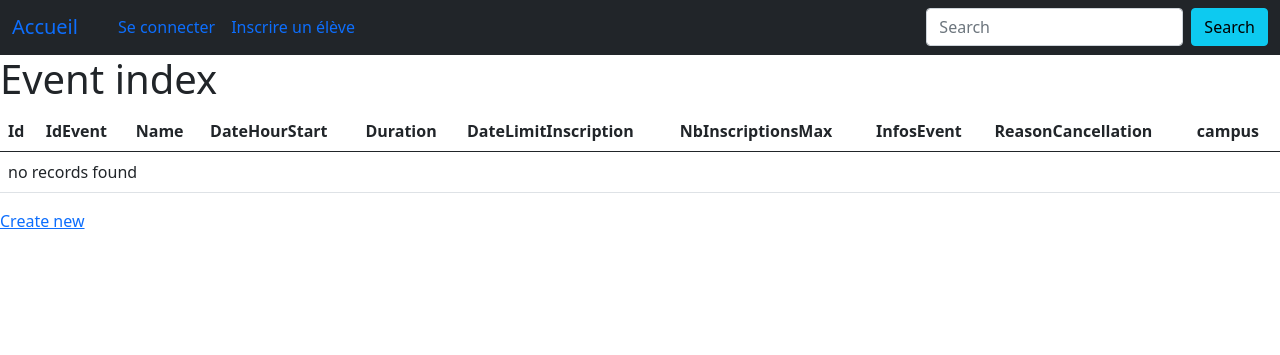
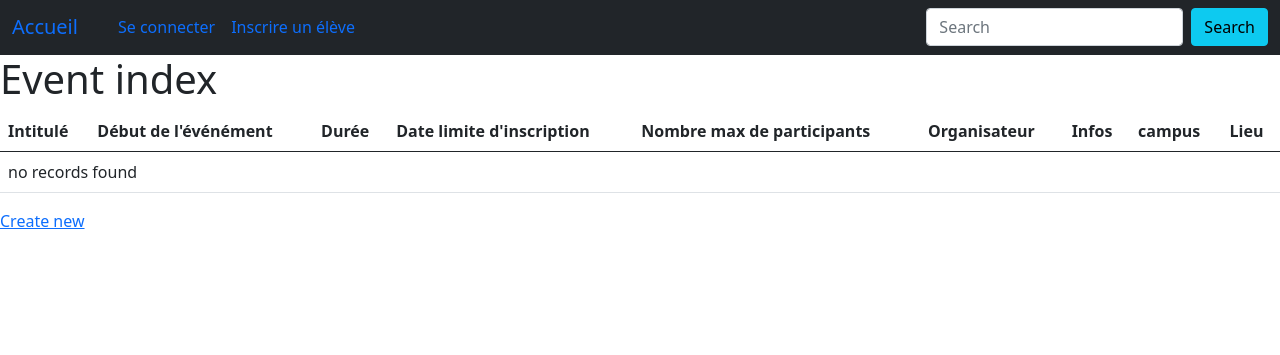
Before and after one commit to MarionC-Eni/Sortir.com, a Symfony app: template templates/event/index.html.twig in a window 1280 px wide. Shown: the part 57-412 px from the top of the page. Run offline with Twig, Linux system fonts and the light colour scheme; the template is opened without the code that fills it, so the values that code supplies are empty; some libraries are stand-ins or nearby versions.

Commit message:
ajout de location + campus + organisateur dans le tableau de la liste des sorties (index).

```diff
--- a/src/Entity/Location.php
+++ b/src/Entity/Location.php
@@ -148,4 +148,10 @@ class Location
 
         return $this;
     }
+
+    public function __toString()
+    {
+        return (string) $this->id;
+    }
+
 }
--- a/templates/event/index.html.twig
+++ b/templates/event/index.html.twig
@@ -5,37 +5,92 @@
 {% block body %}
     <h1>Event index</h1>
 
+{#    <form method="GET">#}
+{#        {{ form_start(form) }}#}
+
+{#        {{ form_row(form.campus) }}#}
+
+{#        <button type="submit">Filtrer par campus</button>#}
+
+{#        {{ form_end(form) }}#}
+{#    </form>#}
+
+    {# Créez un formulaire ou une liste déroulante pour sélectionner le campus #}
+{#    <form method="GET">#}
+{#        <label for="campus">Filtrer les sorties :</label>#}
+{#        <select name="campus" id="campus">#}
+{#            <option value="">Tous les campus</option>#}
+{#            {% for campus in campus %}#}
+{#                <option value="{{ campus.id }}">{{ campus.name }}</option>#}
+{#            {% endfor %}#}
+{#        </select>#}
+{#        <button type="submit">Filtrer</button>#}
+{#    </form>#}
+
+
     <table class="table">
         <thead>
             <tr>
-                <th>Id</th>
-                <th>IdEvent</th>
-                <th>Name</th>
-                <th>DateHourStart</th>
-                <th>Duration</th>
-                <th>DateLimitInscription</th>
-                <th>NbInscriptionsMax</th>
-                <th>InfosEvent</th>
-                <th>ReasonCancellation</th>
+{#                <th>Id</th>#}
+{#                <th>IdEvent</th>#}
+                <th>Intitulé</th>
+                <th>Début de l'événément</th>
+                <th>Durée</th>
+                <th>Date limite d'inscription</th>
+                <th>Nombre max de participants</th>
+                <th>Organisateur</th>
+                <th>Infos</th>
+{#                <th>ReasonCancellation</th>#}
 {#
                 <th>actions</th>
 #}
                 <th>campus</th>
+                <th>Lieu</th>
+
             </tr>
         </thead>
         <tbody>
         {% for event in events %}
             <tr>
-                <td>{{ event.id }}</td>
-                <td>{{ event.idEvent }}</td>
+{#                <td>{{ event.id }}</td>#}
+{#                <td>{{ event.idEvent }}</td>#}
                 <td>{{ event.name }}</td>
                 <td>{{ event.dateHourStart ? event.dateHourStart|date('Y-m-d H:i:s T') : '' }}</td>
                 <td>{{ event.duration ? event.duration|date('H:i:s') : '' }}</td>
                 <td>{{ event.dateLimitInscription ? event.dateLimitInscription|date('Y-m-d') : '' }}</td>
                 <td>{{ event.NbInscriptionsMax }}</td>
+{#     Nos nombreux essais :           <td>{{ event.Eventorgenazedby }} <a href="{{ path('app_event_show', {'id': event.eventOrganizedBy.id}) }}"></a>#}
+{#                <td><a href="{{ path('app_event_new', {'id': event.eventorgenazedby}) }}"></a>#}
+{#                <td> {{ event.eventorgenazedby.username }}</td>#}
+{#                <td>{{ event.eventOrganizedBy ? event.eventOrganizedBy.username : 'N/A' }}</td>#}
+{#                <td> {{ app.user.username }}</td>#}
+{#                <td> {{ event.eventorgenazedby }}</td>#}
+
+                {% if event.eventorgenazedby is not null %}
+                    <td>{{ event.eventorgenazedby.email }}</td>
+                {% else %}
+                    <td>Organisé par l'école Eni</td>
+                {% endif %}
+
+
                 <td>{{ event.infosEvent }}</td>
-                <td>{{ event.ReasonCancellation }}</td>
-                <td>{{ event.Schoolsite }}</td>
+{#                <td>{{ event.ReasonCancellation }} </td>#}
+{#                <td>{{ event.Schoolsite }}</td>#}
+
+                {% if event.Schoolsite is not null %}
+                    <td>{{ event.Schoolsite.name }}</td>
+                {% else %}
+                    <td>A définir</td>
+                {% endif %}
+{#                <td>{{ event.locationevent }}</td>#}
+
+
+                {% if event.locationevent is not null %}
+                    <td>{{ event.locationevent.name }}</td>
+                {% else %}
+                    <td>A définir</td>
+                {% endif %}
+
             </tr>
                 <td>
                     <a href="{{ path('app_event_show', {'id': event.id}) }}">show</a>
```
Also changed, not shown: src/Controller/EventController.php (+56 -1 lines), src/Entity/User.php (+11 -4 lines), src/Form/EventType.php (+18 -0 lines), templates/event/show.html.twig (+19 -10 lines).
